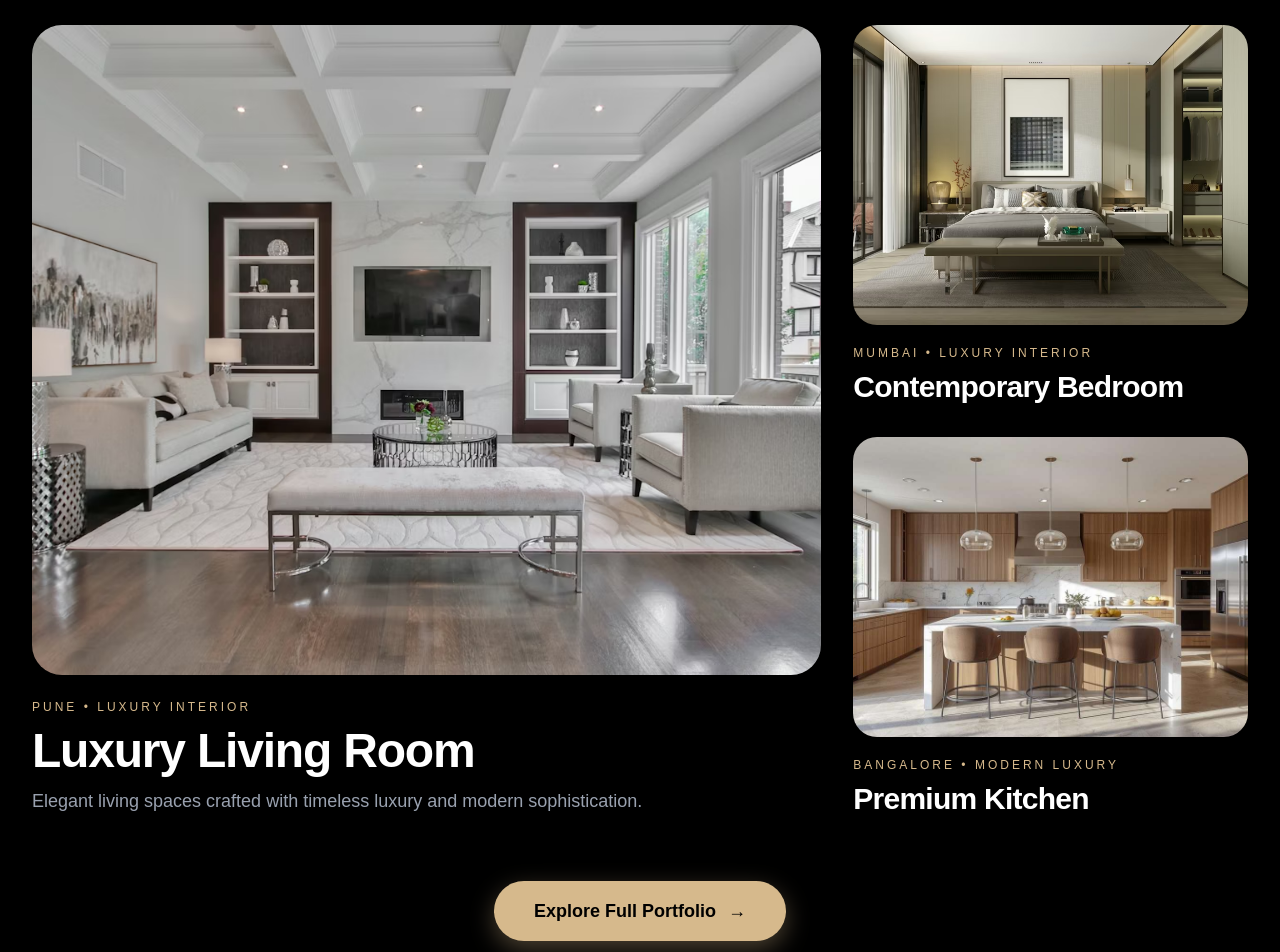
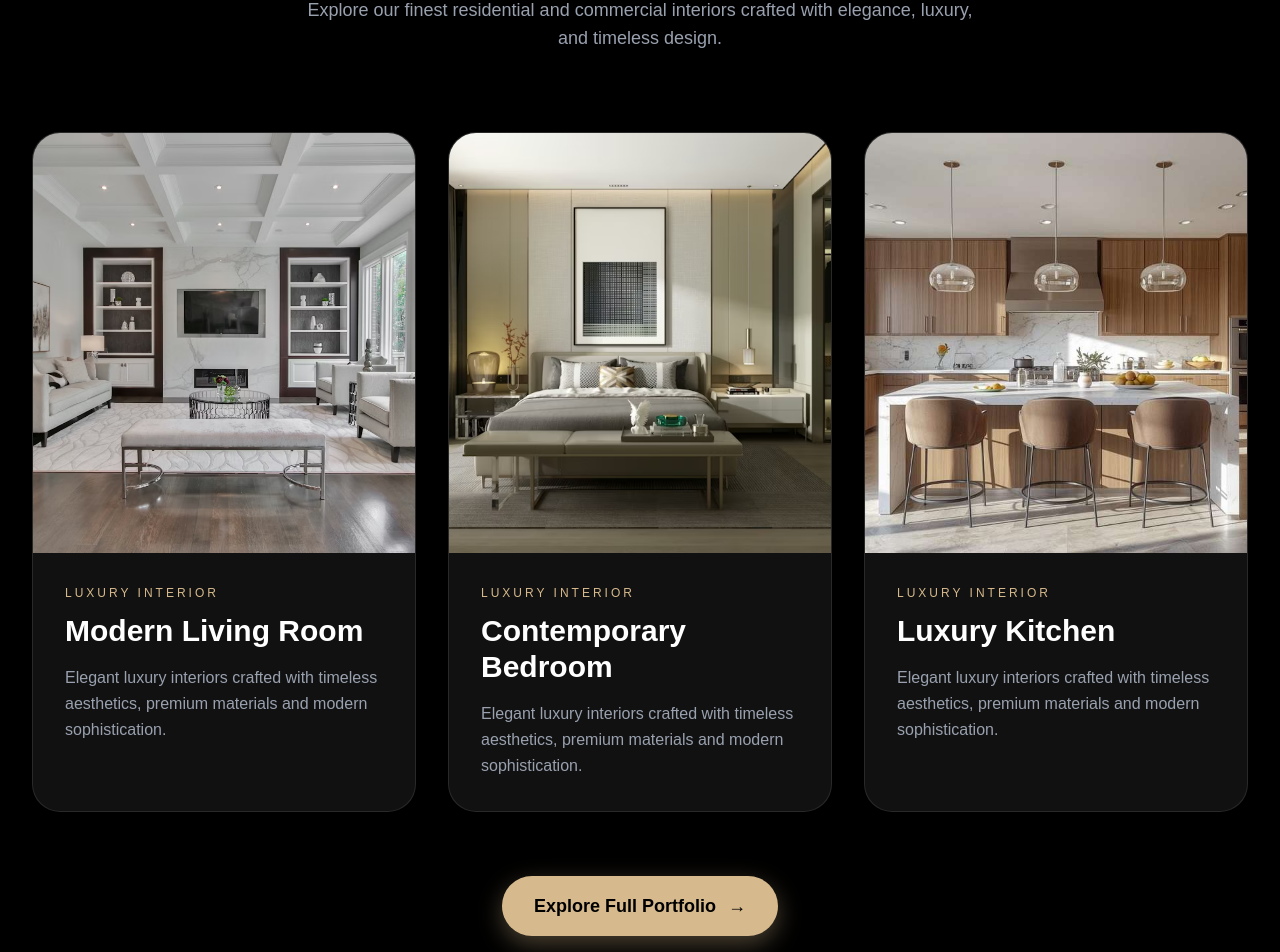
Before and after one commit to PrajTarapurkar/interior-studio, a Next.js app: page / in a window 1280 px wide. Shown: the part 1120-2072 px from the top of the page. Built offline with nearby package versions, Linux system fonts and the light colour scheme.

Commit message:
Initial commit

```diff
--- a/app/page.tsx
+++ b/app/page.tsx
@@ -915,142 +915,104 @@ useEffect(() => {
 </section>
 
 
-      {/* FEATURED PROJECTS */}
+     {/* FEATURED PROJECTS */}
 <motion.section
   initial={{ opacity: 0, y: 80 }}
   whileInView={{ opacity: 1, y: 0 }}
   transition={{ duration: 0.8 }}
   viewport={{ once: false, amount: 0.2 }}
-  className="py-20 md:py-28 bg-black text-white"
+  className="py-20 md:py-28 px-4 md:px-8 bg-black text-white"
 >
-  <div className="max-w-7xl mx-auto px-5 md:px-8">
+  <div className="max-w-7xl mx-auto">
 
     {/* HEADING */}
-    <div className="mb-14">
-
-      <p className="uppercase tracking-[0.35em] text-[#d6b98c] text-xs md:text-sm mb-4 font-medium">
+    <div className="text-center mb-16 md:mb-20">
+
+      <p className="uppercase tracking-[0.35em] text-[#d6b98c] text-sm mb-4">
         Portfolio
       </p>
 
-      <h2 className="leading-[0.95] tracking-tight">
-        <span className="block text-white font-semibold text-[58px] md:text-[72px]">
+      <h2 className="leading-[0.95]">
+        <span className="block text-white font-semibold text-5xl md:text-7xl">
           Featured
         </span>
 
-        <span className="block text-[#d6b98c] font-medium text-[58px] md:text-[72px] mt-1">
+        <span className="block text-[#d6b98c] font-medium text-5xl md:text-7xl">
           Projects
         </span>
       </h2>
 
+      <p className="mt-6 text-gray-400 max-w-2xl mx-auto text-base md:text-lg">
+        Explore our finest residential and commercial interiors
+        crafted with elegance, luxury, and timeless design.
+      </p>
+
     </div>
 
-    {/* GRID */}
-    <div className="grid lg:grid-cols-[2fr_1fr] gap-8">
-
-      {/* MAIN PROJECT */}
-      <motion.div
-        whileHover={{ y: -8 }}
-        className="group"
-      >
-        <div className="overflow-hidden rounded-[30px]">
-          <img
-            src="/images/project1.jpg"
-            alt="Luxury Living Room"
-            className="
-              w-full
-              h-[350px]
-              md:h-[650px]
-              object-cover
-              group-hover:scale-105
-              transition
-              duration-700
-            "
-          />
-        </div>
-
-        <div className="mt-6">
-          <p className="uppercase tracking-[0.25em] text-[#d6b98c] text-xs mb-3">
-            Pune • Luxury Interior
-          </p>
-
-          <h3 className="text-3xl md:text-5xl font-extrabold tracking-tight">
-            Luxury Living Room
-          </h3>
-
-          <p className="mt-3 text-gray-400 text-lg leading-relaxed">
-            Elegant living spaces crafted with timeless luxury and modern sophistication.
-          </p>
-        </div>
-      </motion.div>
-
-      {/* RIGHT SIDE */}
-      <div className="space-y-8">
-
-        {/* PROJECT 2 */}
+    {/* PROJECTS GRID */}
+    <div className="grid grid-cols-1 md:grid-cols-2 lg:grid-cols-3 gap-8">
+
+      {[1, 2, 3].map((item) => (
+
         <motion.div
-          whileHover={{ y: -8 }}
-          className="group"
+          key={item}
+          whileHover={{ y: -10 }}
+          transition={{ duration: 0.3 }}
+          className="
+            bg-[#111111]
+            rounded-[28px]
+            overflow-hidden
+            border border-white/10
+            group
+          "
         >
-          <div className="overflow-hidden rounded-[24px]">
+
+          <div className="overflow-hidden">
+
             <img
-              src="/images/project2.jpg"
-              alt="Bedroom"
+              src={`/images/project${item}.jpg`}
+              alt="Project"
               className="
+                h-[320px]
+                md:h-[420px]
                 w-full
-                h-[250px]
-                md:h-[300px]
                 object-cover
                 group-hover:scale-105
                 transition
                 duration-700
               "
             />
+
           </div>
 
-          <div className="mt-5">
-            <p className="uppercase tracking-[0.25em] text-[#d6b98c] text-xs mb-2">
-              Mumbai • Luxury Interior
+          <div className="p-8">
+
+            <p className="uppercase tracking-[0.25em] text-[#d6b98c] text-xs mb-3">
+              Luxury Interior
             </p>
 
-            <h4 className="text-2xl md:text-3xl font-bold tracking-tight">
-              Contemporary Bedroom
-            </h4>
+            <h3 className="text-2xl md:text-3xl font-bold text-white">
+
+              {item === 1
+                ? "Modern Living Room"
+                : item === 2
+                ? "Contemporary Bedroom"
+                : "Luxury Kitchen"}
+
+            </h3>
+
+            <p className="mt-4 text-gray-400 leading-relaxed">
+
+              Elegant luxury interiors crafted with timeless aesthetics,
+              premium materials and modern sophistication.
+
+            </p>
+
           </div>
+
         </motion.div>
 
-        {/* PROJECT 3 */}
-        <motion.div
-          whileHover={{ y: -8 }}
-          className="group"
-        >
-          <div className="overflow-hidden rounded-[24px]">
-            <img
-              src="/images/project3.jpg"
-              alt="Kitchen"
-              className="
-                w-full
-                h-[250px]
-                md:h-[300px]
-                object-cover
-                group-hover:scale-105
-                transition
-                duration-700
-              "
-            />
-          </div>
-
-          <div className="mt-5">
-            <p className="uppercase tracking-[0.25em] text-[#d6b98c] text-xs mb-2">
-              Bangalore • Modern Luxury
-            </p>
-
-            <h4 className="text-2xl md:text-3xl font-bold tracking-tight">
-              Premium Kitchen
-            </h4>
-          </div>
-        </motion.div>
-
-      </div>
+      ))}
 
     </div>
 
@@ -1058,7 +1020,7 @@ useEffect(() => {
     <div className="flex justify-center mt-16">
 
       <a
-        href="/projects"
+        href="projects"
         className="
           inline-flex
           items-center
@@ -1066,7 +1028,7 @@ useEffect(() => {
           gap-3
           bg-[#d6b98c]
           text-black
-          px-10
+          px-8
           py-4
           rounded-full
           font-semibold
```
